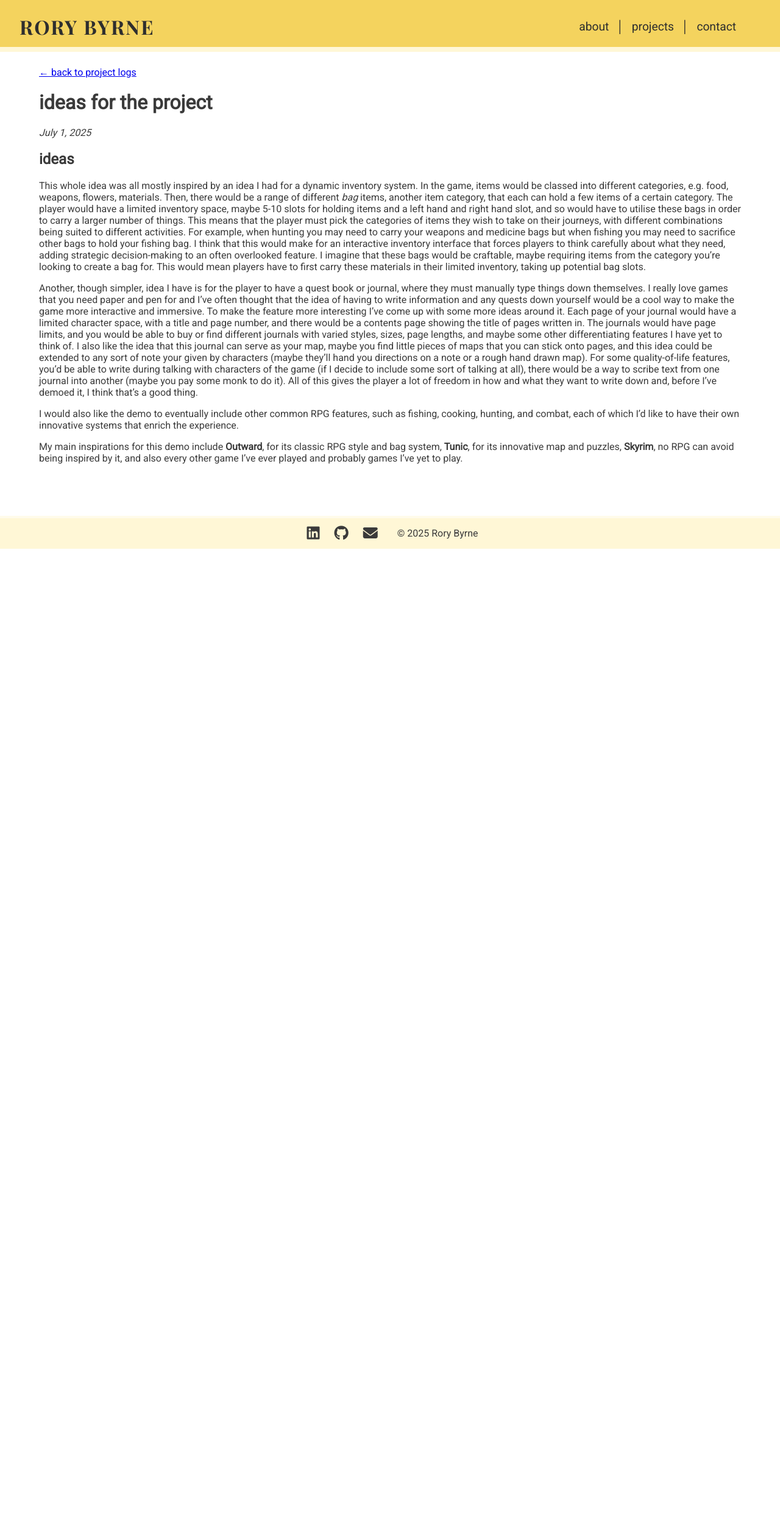
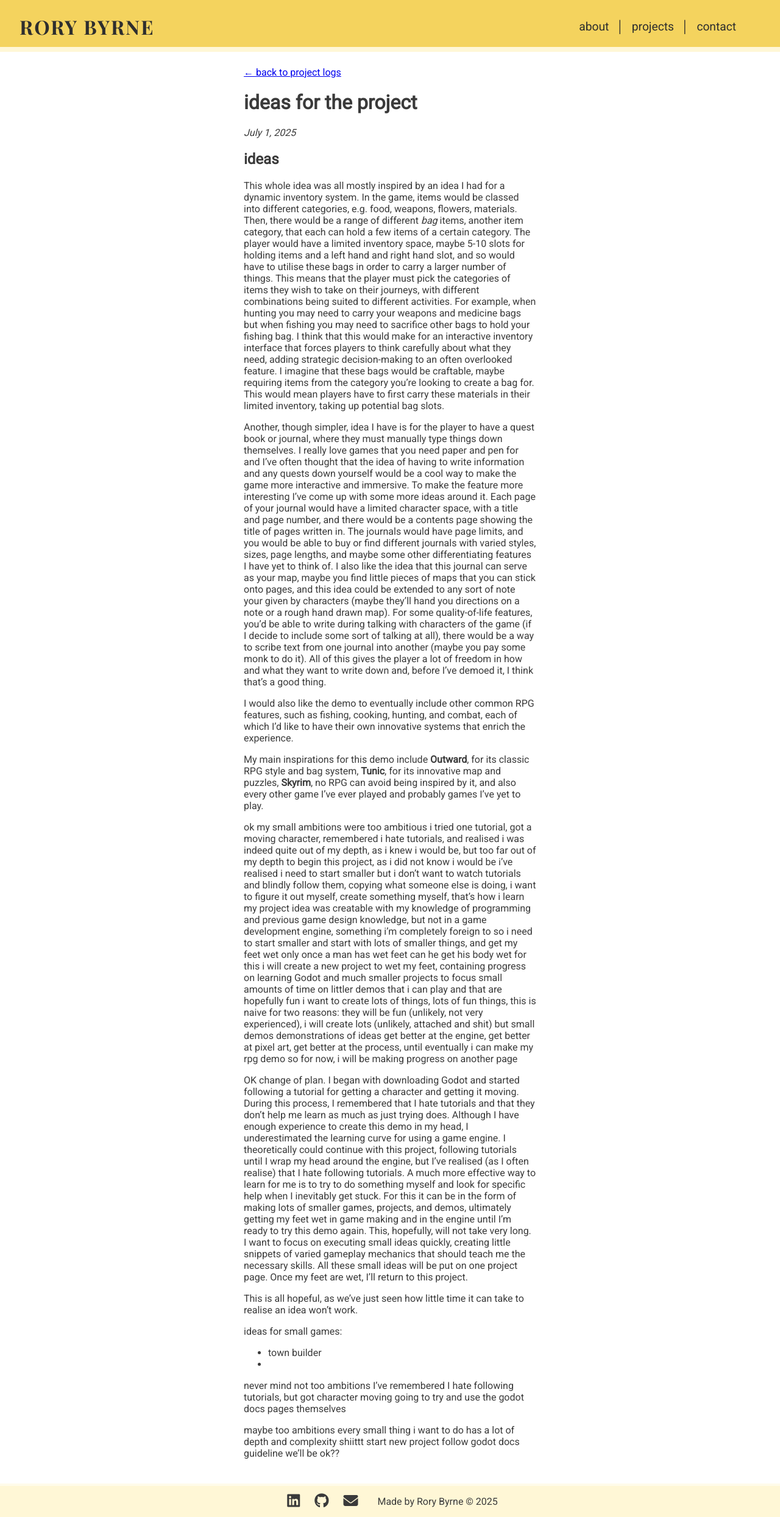
Before and after one commit to RoryByrne1/rorybyrne1.github.io, a Jekyll site: the page built from _devlogs/new/2025-07-01.md, in a window 1280 px wide. Shown: the whole page at 61% size. Built offline with Jekyll 4.4.1, drawn with Linux system fonts in a browser that asks for light colours; before the commit the page ends 900 px from its top, so only the background shows below that.

Commit message:
updated texts and css

```diff
--- a/_devlogs/new/2025-07-01.md
+++ b/_devlogs/new/2025-07-01.md
@@ -14,3 +14,42 @@ Another, though simpler, idea I have is for the player to have a quest book or j
 I would also like the demo to eventually include other common RPG features, such as fishing, cooking, hunting, and combat, each of which I'd like to have their own innovative systems that enrich the experience.
 
 My main inspirations for this demo include **Outward**, for its classic RPG style and bag system, **Tunic**, for its innovative map and puzzles, **Skyrim**, no RPG can avoid being inspired by it, and also every other game I've ever played and probably games I've yet to play.
+
+
+ok my small ambitions were too ambitious
+i tried one tutorial, got a moving character, remembered i hate tutorials, and realised i was indeed quite out of my depth, as i knew i would be, but too far out of my depth to begin this project, as i did not know i would be
+i've realised i need to start smaller
+but i don't want to watch tutorials and blindly follow them, copying what someone else is doing, i want to figure it out myself, create something myself, that's how i learn
+my project idea was creatable with my knowledge of programming and previous game design knowledge, but not in a game development engine, something i'm completely foreign to
+so i need to start smaller
+and start with lots of smaller things, and get my feet wet
+only once a man has wet feet can he get his body wet
+for this i will create a new project to wet my feet, containing progress on learning Godot and much smaller projects to focus small amounts of time on
+littler demos that i can play and that are hopefully fun
+i want to create lots of things, lots of fun things, this is naive for two reasons: they will be fun (unlikely, not very experienced), i will create lots (unlikely, attached and shit)
+but small demos
+demonstrations of ideas
+get better at the engine, get better at pixel art, get better at the process, until eventually i can make my rpg demo
+so for now, i will be making progress on another page
+
+OK change of plan.
+I began with downloading Godot and started following a tutorial for getting a character and getting it moving. During this process, I remembered that I hate tutorials and that they don't help me learn as much as just trying does.
+Although I have enough experience to create this demo in my head, I underestimated the learning curve for using a game engine. I theoretically could continue with this project, following tutorials until I wrap my head around the engine, but I've realised (as I often realise) that I hate following tutorials. A much more effective way to learn for me is to try to do something myself and look for specific help when I inevitably get stuck. For this it can be in the form of making lots of smaller games, projects, and demos, ultimately getting my feet wet in game making and in the engine until I'm ready to try this demo again. This, hopefully, will not take very long. I want to focus on executing small ideas quickly, creating little snippets of varied gameplay mechanics that should teach me the necessary skills. All these small ideas will be put on one project page. Once my feet are wet, I'll return to this project.
+
+This is all hopeful, as we've just seen how little time it can take to realise an idea won't work.
+
+ideas for small games:
+- town builder
+-
+
+
+never mind not too ambitions
+I've remembered I hate following tutorials, but got character moving
+going to try and use the godot docs pages themselves
+
+maybe too ambitions
+every small thing i want to do has a lot of depth and complexity
+shiittt
+start new project
+follow godot docs guideline
+we'll be ok??
--- a/_includes/footer.html
+++ b/_includes/footer.html
@@ -11,6 +11,6 @@
         <i class="fas fa-envelope"></i>
       </a>
     </div>
-    <span>© {{ site.time | date: "%Y" }} Rory Byrne</span>
+    <span> Made by Rory Byrne © {{ site.time | date: "%Y" }} </span>
   </div>
 </footer>
--- a/assets/styles.css
+++ b/assets/styles.css
@@ -84,8 +84,8 @@ body.site {
 }
 
 .site-content {
-  flex: 1;
-  padding: 1.5rem 4rem;
+  flex: 2;
+  padding: 1.5rem 25rem;
   max-width: none;
   background: white;
   border-radius: 8px;
@@ -95,4 +95,12 @@ body.site {
   max-width: 35em;
   padding: 0 0 1rem 2rem;
 }
+
+.image {
+  transition: border-radius 0.2s ease;
+}
+
+.image:hover {
+  border-radius: 200px;
+}
 /* =========================== */
```
Also changed, not shown: _devlogs/new/2025-06-08.md (+3 -3 lines), index.md (+1 -1 lines), projects/index.md (renamed from projects.md, +1 -1 lines).
